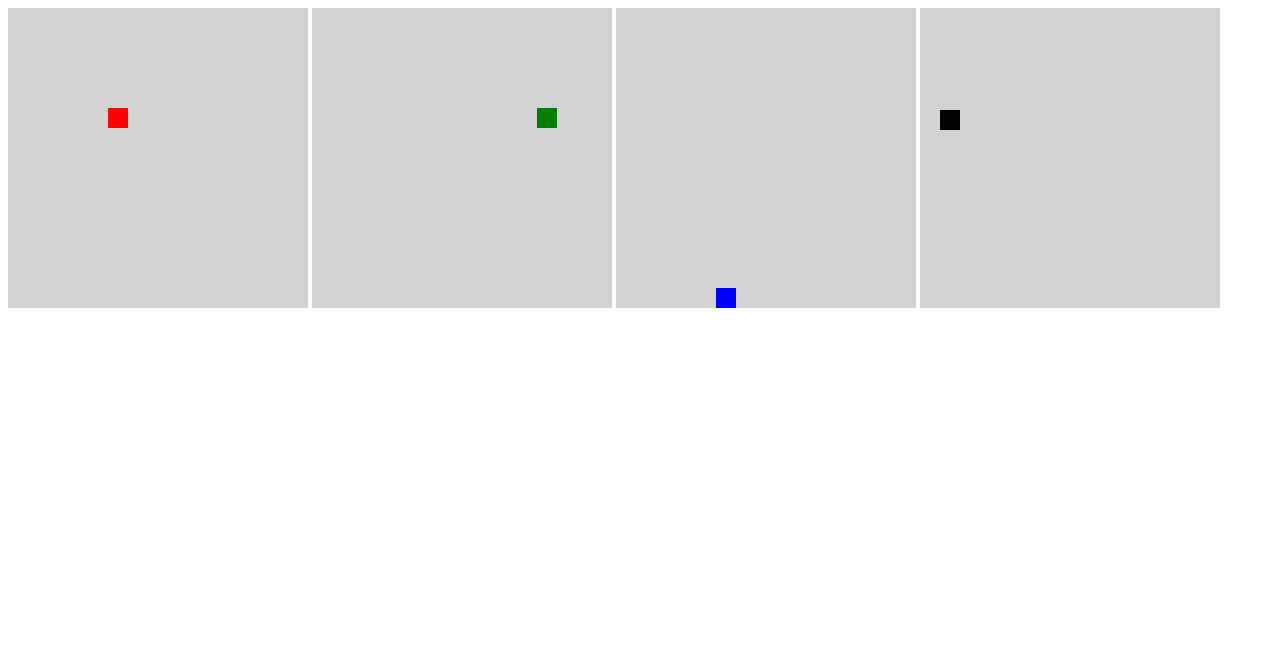
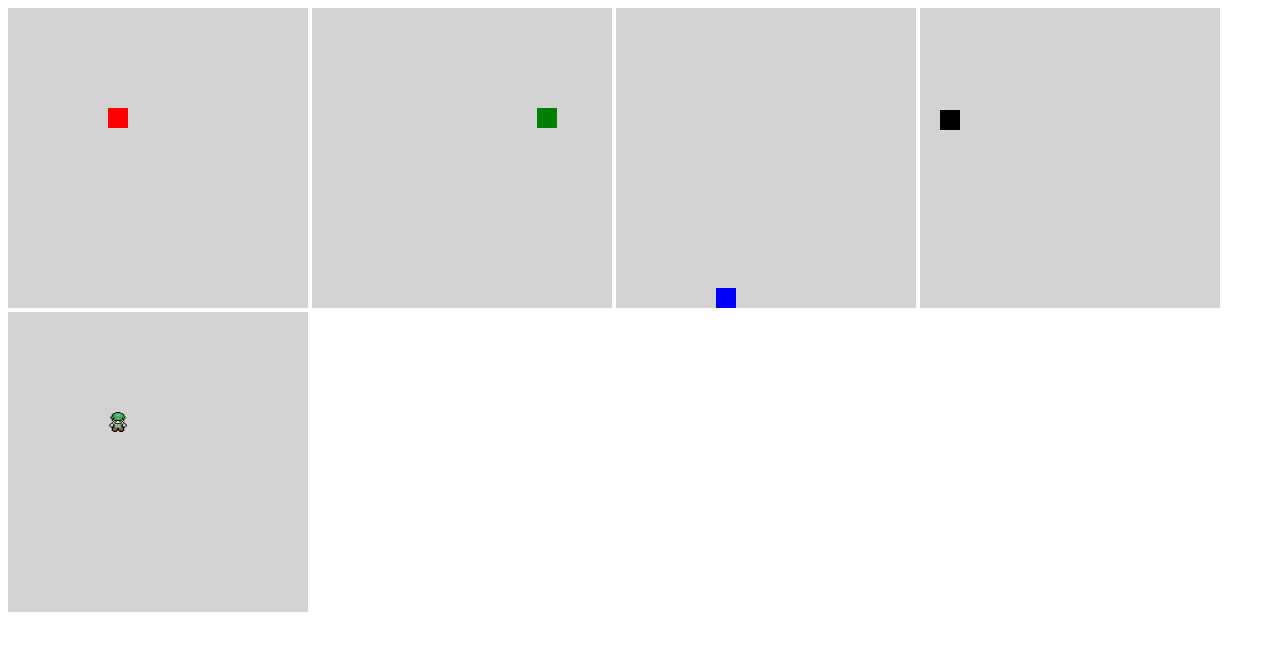
Before and after one commit to MHB-dotSource/CodeCamp_GameTemplate, a plain HTML site: page index.html in a window 1280 px wide. Drawn offline with Linux system fonts and the light colour scheme.

Commit message:
add sprite animation

```diff
--- /dev/null
+++ b/animation/spriteAnimation.js
@@ -0,0 +1,104 @@
+const WIDTH = 16;
+const HEIGHT = 18;
+const CYCLE_LOOP = [0, 1, 0, 2];
+
+function startGame() {
+    myGameAreaSprite.start();
+    playerCharacterSprite.start();
+}
+
+function updateGameArea() {
+    myGameAreaSprite.clear();
+    playerCharacterSprite.update();
+}
+
+const myGameAreaSprite = {
+    canvas: document.createElement("canvas"),
+    start: function () {
+        this.canvas.style.backgroundColor = "lightgrey";
+        this.canvas.id = "myGameAreaSprite";
+        this.canvas.width = 300;
+        this.canvas.height = 300;
+        this.context = this.canvas.getContext("2d");
+        document.body.appendChild(this.canvas);
+        this.interval = setInterval(updateGameArea, 200);
+    },
+    clear: function () {
+        this.context = document.getElementById("myGameAreaSprite").getContext("2d");
+        this.context.clearRect(0, 0, this.canvas.width, this.canvas.height);
+    },
+
+    draw: function (coordinateX, coordinateY, color) {
+        this.context.fillStyle = color;
+        this.context.fillRect(coordinateX, coordinateY, 20, 20);
+    },
+
+    drawImage: function (img, frameX, frameY, canvasX, canvasY) {
+        this.context.drawImage(img, frameX * WIDTH, frameY * HEIGHT, WIDTH, HEIGHT, canvasX, canvasY, 20, 20);
+    }
+
+}
+
+const playerCharacterSprite = {
+    img: "",
+    currentLoopIndex: 0,
+    currentDirection: 0,
+    hasMoved: false,
+    head: { x: 100, y: 100 },
+    key: null,
+    xSpeed: 0,
+    ySpeed: 0,
+    start: function () {
+        this.img = new Image();
+        this.img.src = document.getElementById("spritesheet2").src;
+        window.addEventListener('keydown', function (e) {
+            playerCharacterSprite.key = e.key;
+        })
+        window.addEventListener('keyup', function () {
+            playerCharacterSprite.key = "";
+        })
+        myGameAreaSprite.draw(this.head.x, this.head.y, this.color);
+    },
+    update: function () {
+        this.updateSpeed();
+        this.updatePosition();
+        myGameAreaSprite.drawImage(this.img, CYCLE_LOOP[this.currentLoopIndex], this.currentDirection, this.head.x, this.head.y);
+    },
+    updatePosition: function () {
+        if (this.hasMoved) {
+            this.currentLoopIndex++;
+            if (this.currentLoopIndex >= CYCLE_LOOP.length) {
+                this.currentLoopIndex = 0;
+            }
+        }
+        this.head.x += this.xSpeed;
+        this.head.y += this.ySpeed;
+        this.xSpeed = 0;
+        this.ySpeed = 0;
+    },
+    updateSpeed: function () {
+        switch (this.key) {
+            case "s": this.ySpeed = 20;
+                this.currentDirection = 0;
+                this.hasMoved = true;
+                break;
+            case "w": this.ySpeed = -20;
+                this.currentDirection = 1;
+                this.hasMoved = true;
+                break;
+            case "a": this.xSpeed = -20;
+                this.currentDirection = 2;
+                this.hasMoved = true;
+                break;
+            case "d": this.xSpeed = 20;
+                this.currentDirection = 3;
+                this.hasMoved = true;
+                break;
+            default: this.currentDirection = 0;
+                this.hasMoved = false;
+                break;
+        }
+    },
+}
+
+startGame();
--- a/index.html
+++ b/index.html
@@ -9,11 +9,12 @@
 </head>
 
 <body>
-
+    <img id="spritesheet2" src="spriteSheets/spritesheet2.png" hidden>
     <script src="movement/wasd.js"></script>
     <script src="movement/auto.js"></script>
     <script src="movement/jump.js"></script>
     <script src="gameObjects/obstacle.js"></script>
+    <script src="animation/spriteAnimation.js"></script>
 </body>
 
 </html>
```
Also changed, not shown: spriteSheets/spritesheet2.png (added).
